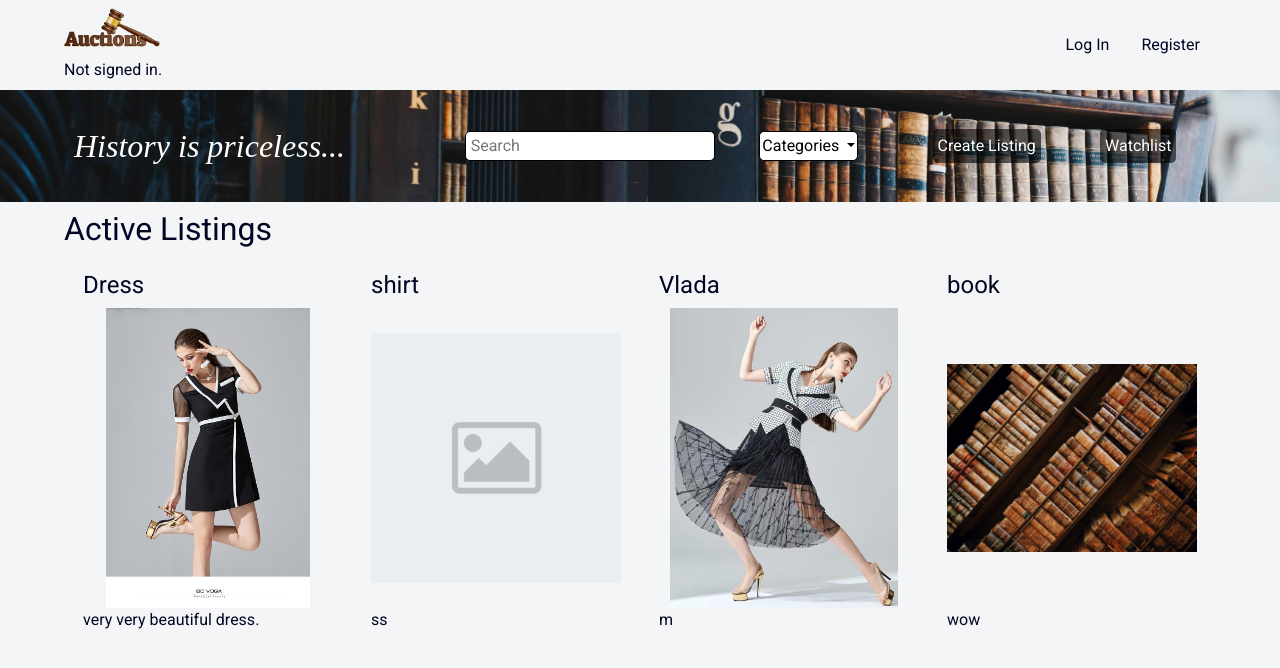
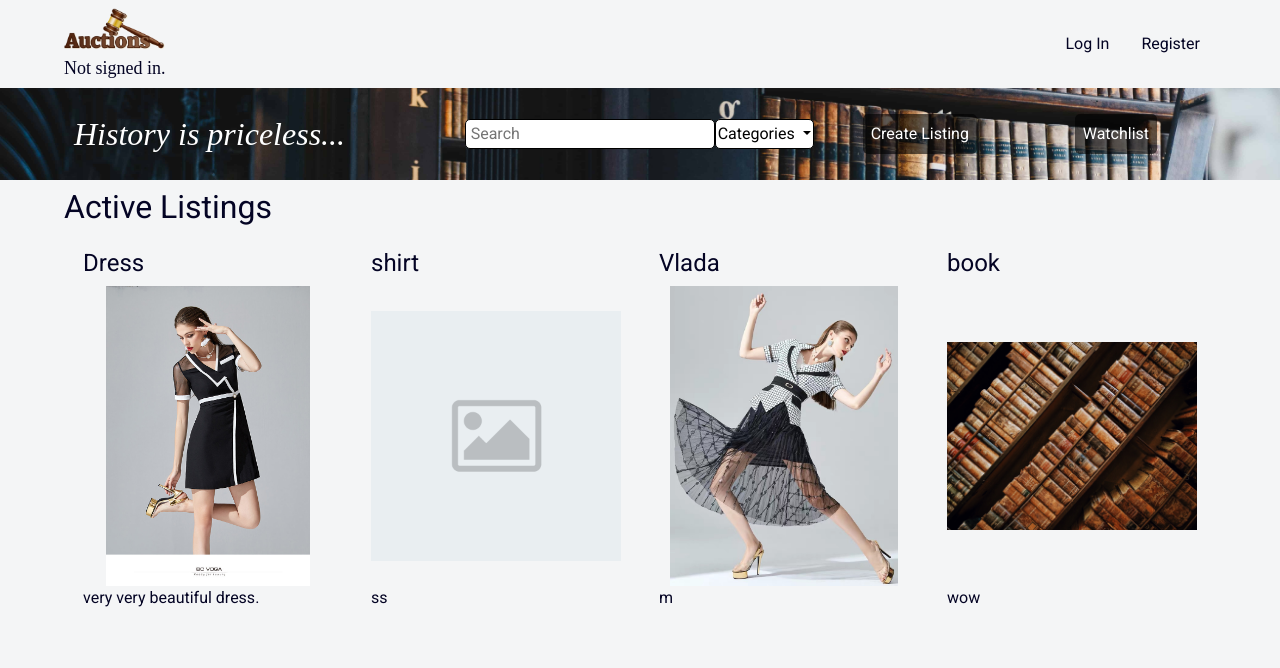
Before and after one commit to VladaPysh/Commerce, a Django app: page / in a window 1280 px wide. Shown: the top 668 px of the page. Run offline with Django 3.2, Linux system fonts and the light colour scheme; data comes from the database, SQL or seed files in the repository; tables that the repository leaves empty hold one stand-in row (values such as "Sample post"); some libraries are stand-ins or nearby versions; some web fonts are replaced.

Commit message:
working on general layout

```diff
--- a/auctions/static/auctions/styles.css
+++ b/auctions/static/auctions/styles.css
@@ -27,11 +27,11 @@ h6 {
     color: white;
 }
 
-.background a {
+.background .flex-item {
     color: rgb(255, 255, 255);
     font-size: 1rem;
     background-color: rgba(0, 0, 0, 0.589);
-    padding: 5px;
+    padding: 8px;
     border-radius: 5px;
 }
 
@@ -93,3 +93,12 @@ h6 {
 img {
     object-fit: contain;
 }
+
+.listing:hover {
+    background-color: #25334431;
+    cursor: pointer;
+    color:rgb(4, 4, 36);
+    text-decoration: none;
+    border-radius: 10px;
+    transition: 0.1s;
+}
--- a/auctions/templates/auctions/create.html
+++ b/auctions/templates/auctions/create.html
@@ -10,7 +10,7 @@
           <form action="{% url 'search' %}">
               <input class="search" type="text" name="q" placeholder="Search">
           </form>
-          <div class="dropdown flex-item">
+          <div class="dropdown">
               <button class="categories dropdown-toggle" type="button" id="dropdownMenuButton" data-toggle="dropdown" aria-haspopup="true" aria-expanded="false">
                   Categories
               </button>
--- a/auctions/templates/auctions/index.html
+++ b/auctions/templates/auctions/index.html
@@ -10,7 +10,7 @@
             <form action="{% url 'search' %}">
                 <input class="search" type="text" name="q" placeholder="Search">
             </form>
-            <div class="dropdown flex-item">
+            <div class="dropdown">
                 <button class="categories dropdown-toggle" type="button" id="dropdownMenuButton" data-toggle="dropdown" aria-haspopup="true" aria-expanded="false">
                     Categories
                 </button>
@@ -28,11 +28,11 @@
 <h2 class="margin ">Active Listings</h2>
 <div class="margin flex">
     {% for listing in listings %}
-    <div class="flex-item">
-        <h4><a href="{% url 'item' listing.title %}">{{ listing.title }} </a></h4>
+    <a class="flex-item listing" href="{% url 'item' listing.title %}">
+        <h4>{{ listing.title }}</h4>
         <img src="{{ listing.image.url }}" alt="image" style="width: 250px; height: 300px;">
         <p>{{ listing.description }}</p>
-    </div>
+    </a>
     {% endfor %}
 </div>
 
--- a/auctions/templates/auctions/item.html
+++ b/auctions/templates/auctions/item.html
@@ -10,7 +10,7 @@
           <form action="{% url 'search' %}">
               <input class="search" type="text" name="q" placeholder="Search">
           </form>
-          <div class="dropdown flex-item">
+          <div class="dropdown">
               <button class="categories dropdown-toggle" type="button" id="dropdownMenuButton" data-toggle="dropdown" aria-haspopup="true" aria-expanded="false">
                   Categories
               </button>
--- a/auctions/templates/auctions/layout.html
+++ b/auctions/templates/auctions/layout.html
@@ -18,14 +18,12 @@
     <body>
     <div class="margin flex">
         <div>
-            <div class="logo"></div>
-            <div>
+            <a href="{% url 'index' %}"><div class="logo"></div></a>
                 {% if user.is_authenticated %}
                 <h6>Signed in as <strong>{{ user.username }}</strong>.</h6>
                 {% else %}
-                Not signed in.
+                <h6>Not signed in.</h6>
                 {% endif %}
-            </div>
         </div>
         <div>
             <ul class="nav">
--- a/auctions/views.py
+++ b/auctions/views.py
@@ -180,11 +180,19 @@ def delete_comment(request, comment_subject):
 def category(request, category_name):
     category = Category.objects.get(category=category_name)
     listing_category = Listing.objects.filter(category=category)
-    return render(request, "auctions/category.html", {
-        "category": category.category,
-        "listings": listing_category,
-        "categories": Category.objects.all()
-    })
+    if listing_category:
+        return render(request, "auctions/category.html", {
+            "category": category.category,
+            "listings": listing_category,
+            "categories": Category.objects.all()
+            })
+    else:
+        return render(request, "auctions/category.html", {
+            "category": category.category,
+            "listings": listing_category,
+            "categories": Category.objects.all(),
+            "message": "Nothing found"
+            })
 
 def search(request):
     query = request.GET.get('q')
@@ -203,5 +211,6 @@ def search(request):
                 })
             else:
                 return render(request, "auctions/search.html", {
-                    "message": "Nothing found"
+                    "message": "Nothing found",
+                    "categories": Category.objects.all()
                 })
```
Also changed, not shown: auctions/templates/auctions/category.html (+9 -6 lines), auctions/templates/auctions/search.html (+36 -9 lines), auctions/templates/auctions/watchlist.html (+5 -5 lines).
